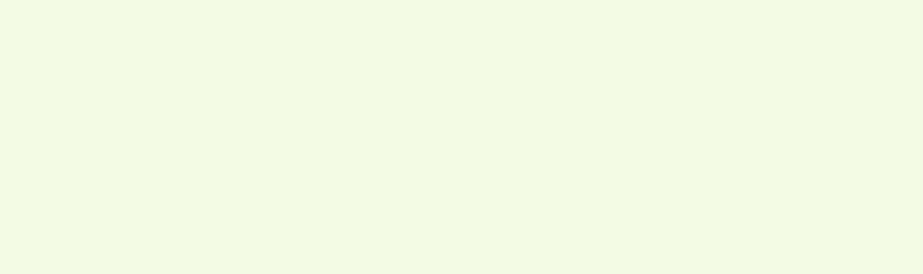
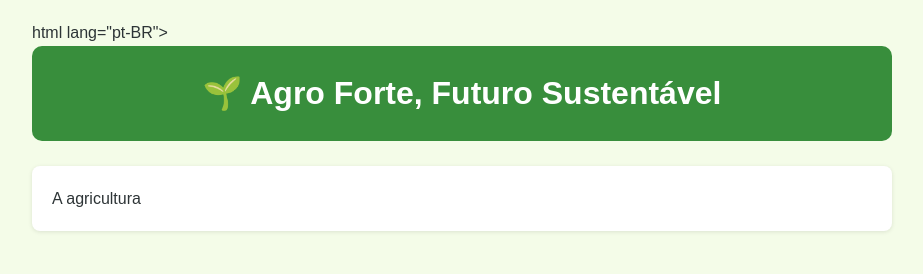
Before and after one commit to ludmilastephaniesouza-afk/agrinho_-, a plain HTML site: page index.html in a window 1280 px wide. Shown: the whole page, without its empty margins (178-1101 px from the left). Drawn offline with Linux system fonts and the light colour scheme.

Commit message:
Modify index.html for title and style enhancements
Updated the title and improved styling in the HTML structure.

```diff
--- a/index.html
+++ b/index.html
@@ -1 +1 @@
-<!DOCTYPE html> <html lang="pt-BR"> <head> <meta charset="UTF-8"> <meta name="viewport" content="width=device-width, initial-scale=1.0"> <title>Agrinho 2026 – Agro e Sustentabilidade</title> <style> * { margin: 0; padding: 0; box-sizing: border-box; font-family: Arial, sans-serif; } body { background-color: #f4fce8; color: #2d3436; line-height: 1.6; padding: 20px; max-width: 900px; margin: 0 auto; } header { background-color: #388e3c; color: white; padding: 22px; border-radius: 10px; text-align: center; margin-bottom: 25px; } section { background-color: white; padding: 20px; margin-bottom: 20px; border-radius: 8px; box-shadow: 0 2
+<!DOCTYPE html>html lang="pt-BR"> <head> <meta charset="UTF-8"> <meta name="viewport" content="width=device-width, initial-scale=1.0"> <title>Agrinho 2026 – Sustentabilidade</title> <style> * { margin: 0; padding: 0; box-sizing: border-box; font-family: Arial, sans-serif; } body { background-color: #f4fce8; color: #2d3436; line-height: 1.6; padding: 20px; max-width: 900px; margin: auto; } header { background: #388e3c; color: white; padding: 22px; border-radius: 10px; text-align: center; margin-bottom: 25px; } section { background: white; padding: 20px; margin-bottom: 20px; border-radius: 8px; box-shadow: 0 1px 4px rgba(0,0,0,0.1); } h2 { color: #2e7d32; margin-bottom: 10px; } footer { text-align: center; margin-top: 30px; color: #555; font-size: 0.9em; } </style> </head> <body> <header> <h1>🌱 Agro Forte, Futuro Sustentável</h1> </header> <section> <p>A agricultura
```
